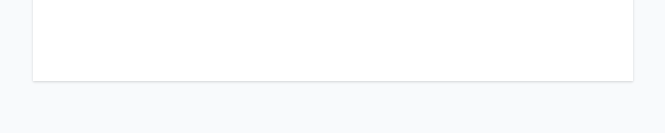
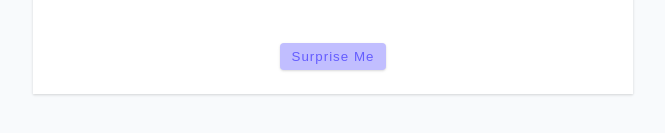
Before and after one commit to rpliszka1987/reviews-react, a React (Vite) app: page / in a window 1280 px wide. Shown: the part 536-669 px from the top of the page, without its empty margins (307-972 px from the left). Built offline with nearby package versions, Linux system fonts and the light colour scheme; some icons are missing.

Commit message:
Created a random reviews button to display random review

```diff
--- a/src/App.jsx
+++ b/src/App.jsx
@@ -32,6 +32,14 @@
     });
   };
 
+  const randomPerson = () => {
+    let randomNumber = Math.floor(Math.random() * reviews.length);
+    if (randomNumber === index) {
+      randomNumber = index + 1;
+    }
+    setIndex(checkNumber(randomNumber));
+  };
+
   return (
     <main>
       <article className="review">
@@ -52,6 +60,9 @@
             <FaChevronRight />
           </button>
         </div>
+        <button className="btn btn-hipster" onClick={randomPerson}>
+          surprise me
+        </button>
       </article>
     </main>
   );
```
